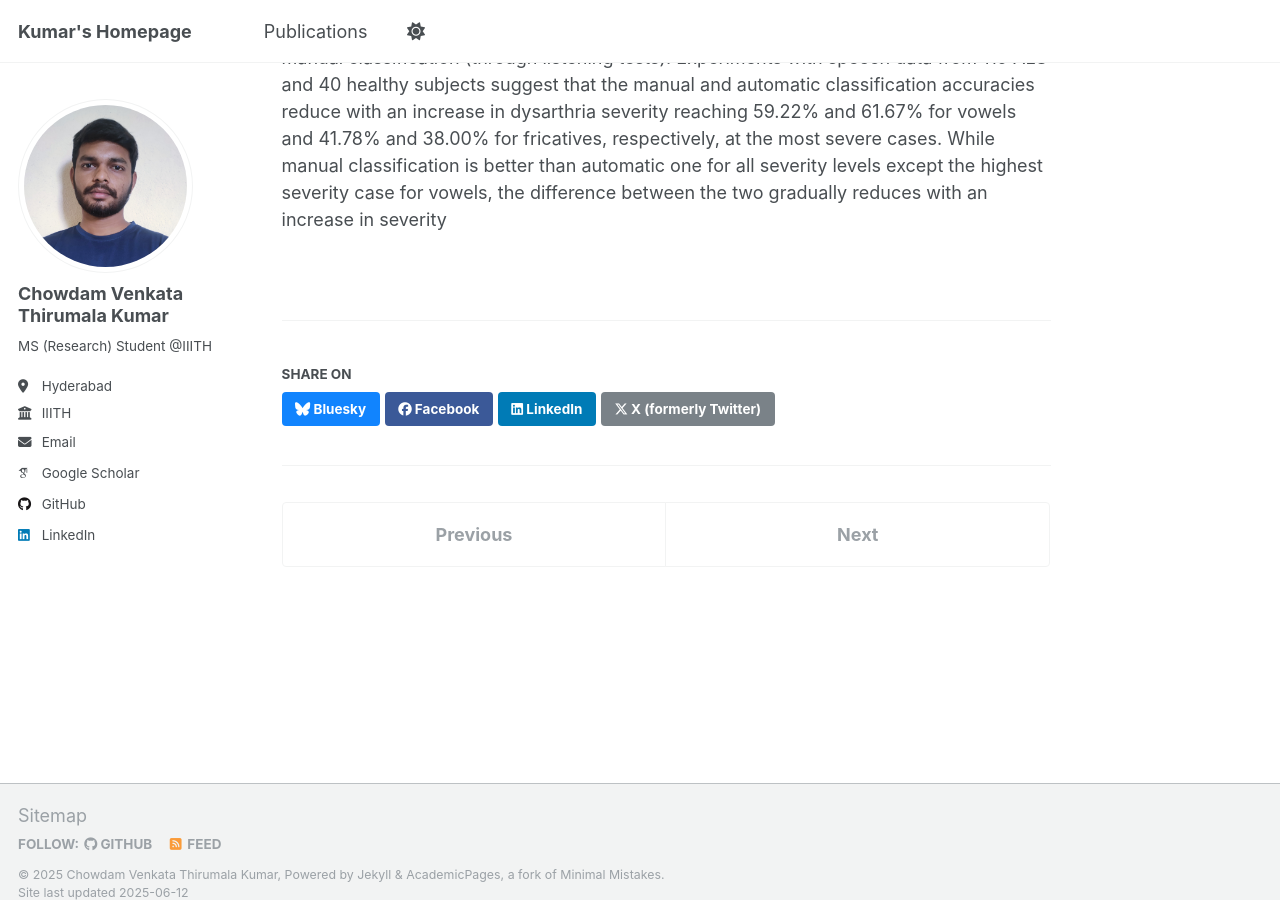
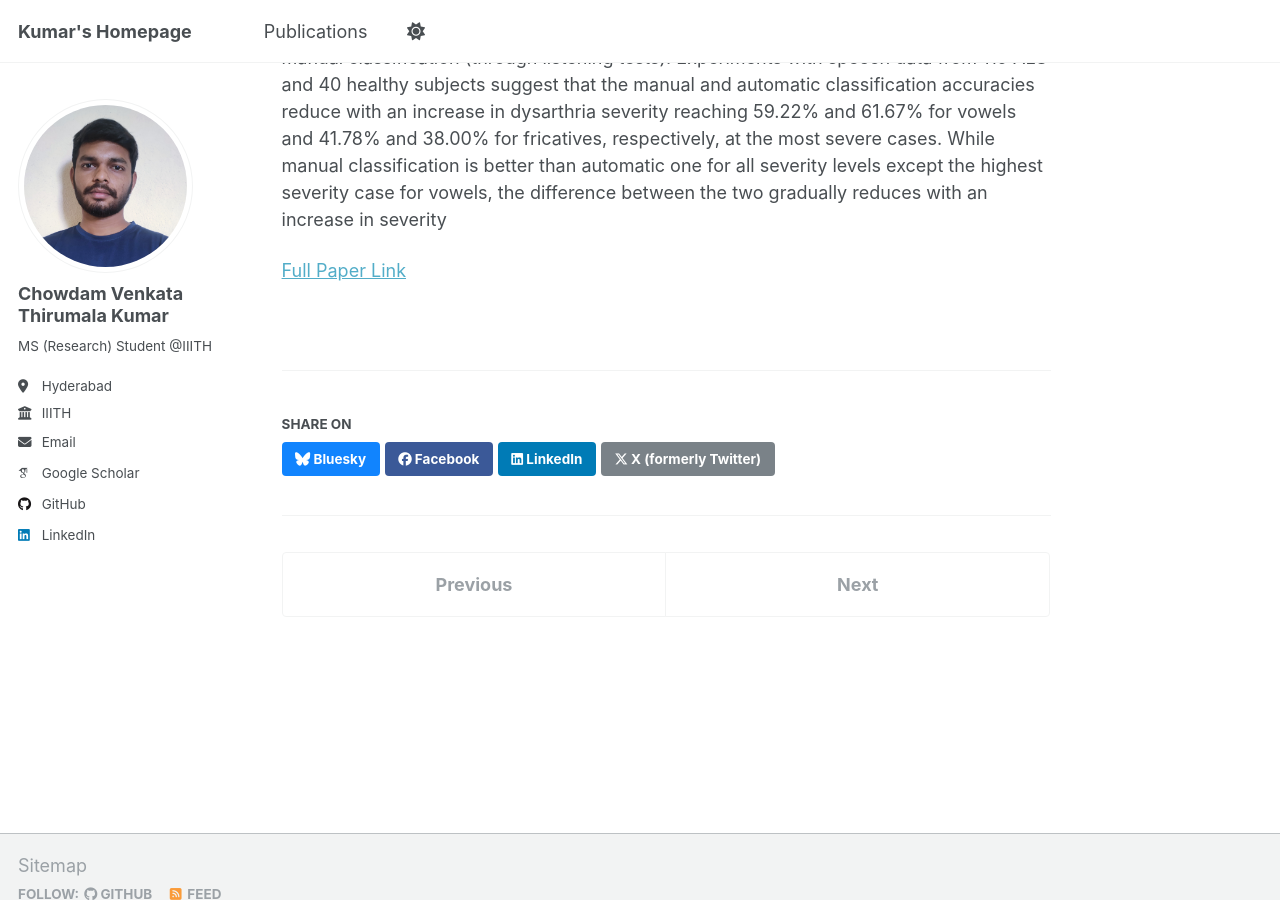
Before and after one commit to cvthirumalakumar/cvthirumalakumar.github.io, a Jekyll site: the page built from _publications/2023-10-24-classification-of-vowels-and-fricatives-als.md, in a window 1280 px wide and 900 px high, scrolled down 438 px. Built offline with Jekyll 4.4.1, drawn with Linux system fonts in a browser that asks for light colours; some web fonts are replaced.

Commit message:
Update 2023-10-24-classification-of-vowels-and-fricatives-als.md

```diff
--- a/_publications/2023-10-24-classification-of-vowels-and-fricatives-als.md
+++ b/_publications/2023-10-24-classification-of-vowels-and-fricatives-als.md
@@ -6,10 +6,11 @@ permalink: /publication/2023-10-24-classification-of-vowels-and-fricatives-als
 excerpt: ''
 date: 2023-10-24
 venue: 'Interspeech'
-paperurl: 'https://www.isca-archive.org/interspeech_2023/venkatathirumalakumar23_interspeech.pdf'
 ---
 
 ## Abstract
 
 Dysarthria due to Amyotrophic Lateral Sclerosis (ALS) progressively distorts the acoustic space affecting the discriminability of different vowels and fricatives. However, the extent to which this happens with increasing severity is not thoroughly investigated. In this work, we perform automatic 4-class vowel (/a/, /i/, /o/, /u/) and 3-class fricative (/s/, /sh/, /f/) classification at varied severity levels and compare the performances with those from manual classification (through listening tests). Experiments with speech data from 119 ALS and 40 healthy subjects suggest that the manual and automatic classification
 accuracies reduce with an increase in dysarthria severity reaching 59.22% and 61.67% for vowels and 41.78% and 38.00% for fricatives, respectively, at the most severe cases. While manual classification is better than automatic one for all severity levels except the highest severity case for vowels, the difference between the two gradually reduces with an increase in severity
+
+[Full Paper Link](https://www.isca-archive.org/interspeech_2023/venkatathirumalakumar23_interspeech.pdf)
```
